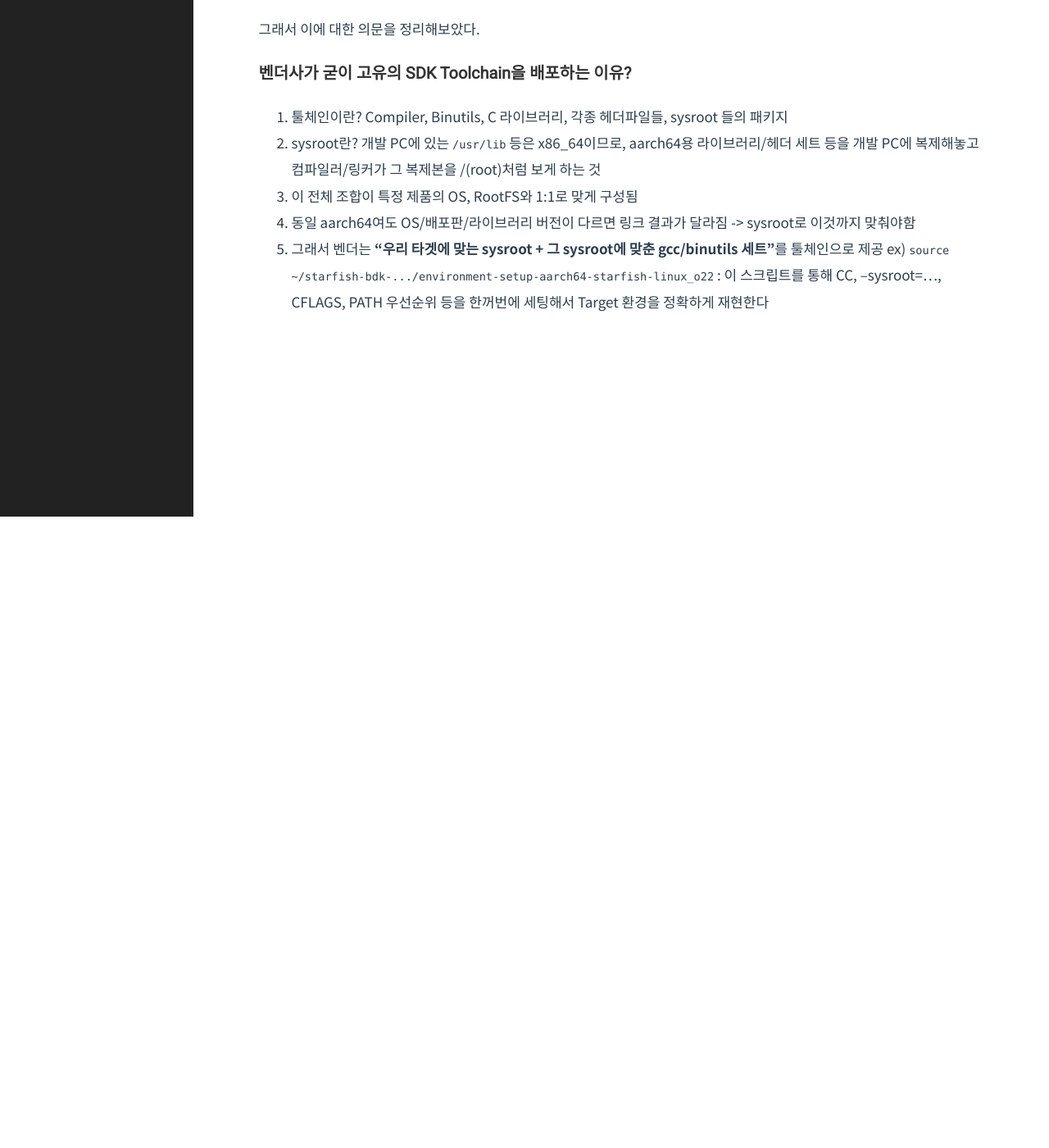
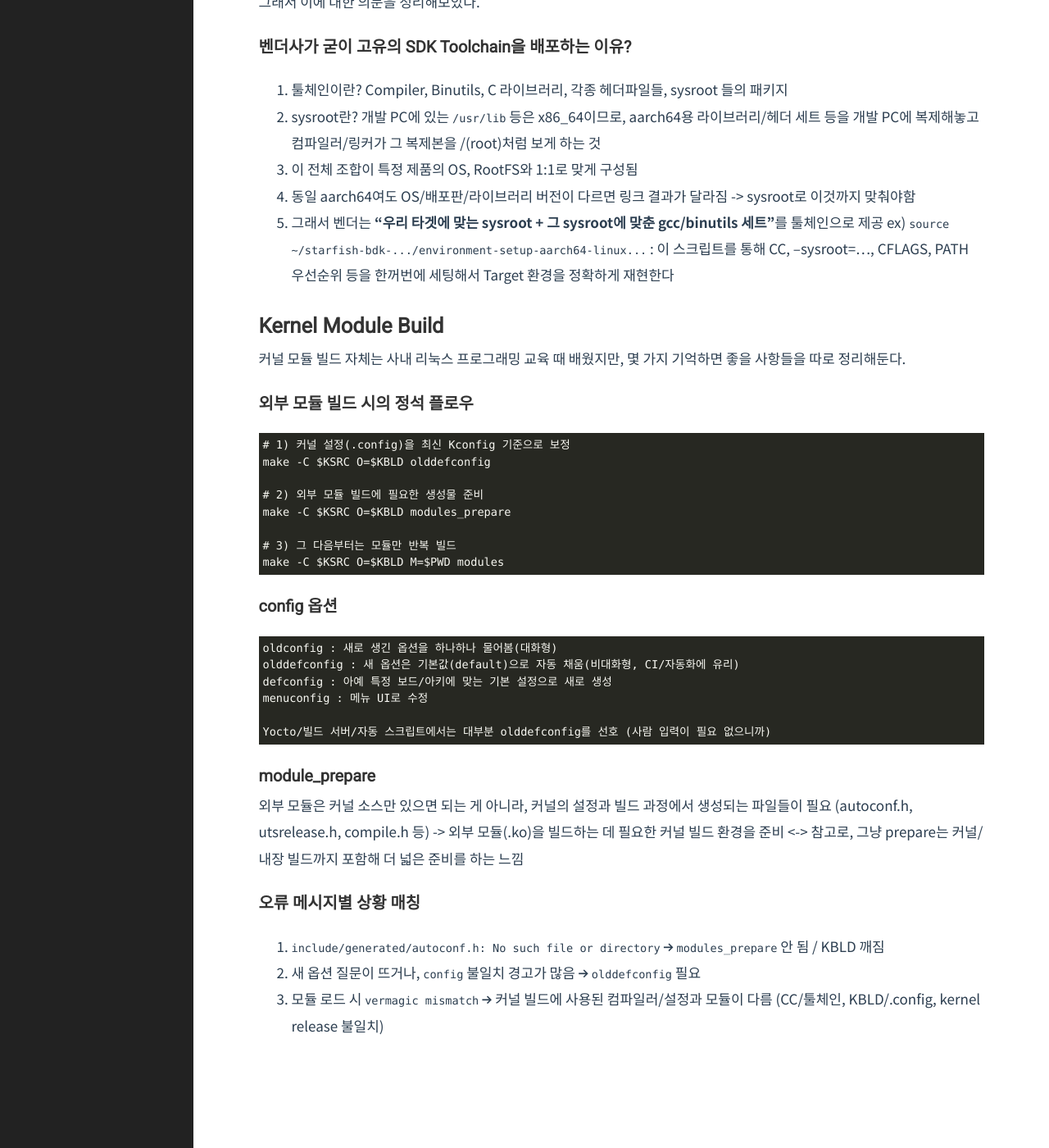
Before and after one commit to Herrtane/Herrtane.github.io, a Jekyll site: the page built from _posts/EmbeddedKernel/2026-05-27-embedded-yoctoandkernelbuild.md, in a window 1280 px wide and 1400 px high, scrolled down 1265 px. Shown: the whole window at 82% size. Built offline with Jekyll 4.4.1, drawn with Linux system fonts in a browser that asks for light colours; comment, search, counter and statistics services are not loaded; before the commit the page ends 1895 px from its top, so only the background shows below that.

Commit message:
Update 2026-05-27-embedded-yoctoandkernelbuild.md

````diff
--- a/_posts/EmbeddedKernel/2026-05-27-embedded-yoctoandkernelbuild.md
+++ b/_posts/EmbeddedKernel/2026-05-27-embedded-yoctoandkernelbuild.md
@@ -50,8 +50,6 @@ bitbake core-image-demo -c populate_sdk
 
 업무를 하다가 문득 궁금해졌다. '왜 벤더사마다 Toolchain이 다 다를까? 번거롭게 하지 말고 그냥 aarch-linux-gnu... 등으로 통일하면 안되려나?'
 
-<br/>
-
 그래서 이에 대한 의문을 정리해보았다.
 
 ### 벤더사가 굳이 고유의 SDK Toolchain을 배포하는 이유?
@@ -61,4 +59,49 @@ bitbake core-image-demo -c populate_sdk
 3. 이 전체 조합이 특정 제품의 OS, RootFS와 1:1로 맞게 구성됨
 4. 동일 aarch64여도 OS/배포판/라이브러리 버전이 다르면 링크 결과가 달라짐 -> sysroot로 이것까지 맞춰야함
 5. 그래서 벤더는 **“우리 타겟에 맞는 sysroot + 그 sysroot에 맞춘 gcc/binutils 세트”**를 툴체인으로 제공
-ex) `source ~/starfish-bdk-.../environment-setup-aarch64-starfish-linux_o22` : 이 스크립트를 통해 CC, --sysroot=..., CFLAGS, PATH 우선순위 등을 한꺼번에 세팅해서 Target 환경을 정확하게 재현한다
+ex) `source ~/starfish-bdk-.../environment-setup-aarch64-linux...` : 이 스크립트를 통해 CC, --sysroot=..., CFLAGS, PATH 우선순위 등을 한꺼번에 세팅해서 Target 환경을 정확하게 재현한다
+
+## Kernel Module Build
+
+커널 모듈 빌드 자체는 사내 리눅스 프로그래밍 교육 때 배웠지만, 몇 가지 기억하면 좋을 사항들을 따로 정리해둔다.
+
+### 외부 모듈 빌드 시의 정석 플로우
+
+```
+# 1) 커널 설정(.config)을 최신 Kconfig 기준으로 보정
+make -C $KSRC O=$KBLD olddefconfig
+
+# 2) 외부 모듈 빌드에 필요한 생성물 준비
+make -C $KSRC O=$KBLD modules_prepare
+
+# 3) 그 다음부터는 모듈만 반복 빌드
+make -C $KSRC O=$KBLD M=$PWD modules
+```
+
+### config 옵션
+
+```
+oldconfig : 새로 생긴 옵션을 하나하나 물어봄(대화형)
+olddefconfig : 새 옵션은 기본값(default)으로 자동 채움(비대화형, CI/자동화에 유리)
+defconfig : 아예 특정 보드/아키에 맞는 기본 설정으로 새로 생성
+menuconfig : 메뉴 UI로 수정
+
+Yocto/빌드 서버/자동 스크립트에서는 대부분 olddefconfig를 선호 (사람 입력이 필요 없으니까)
+```
+
+### module_prepare
+
+외부 모듈은 커널 소스만 있으면 되는 게 아니라, 커널의 설정과 빌드 과정에서 생성되는 파일들이 필요 (autoconf.h, utsrelease.h, compile.h 등) -> 외부 모듈(.ko)을 빌드하는 데 필요한 커널 빌드 환경을 준비
+<-> 참고로, 그냥 prepare는 커널/내장 빌드까지 포함해 더 넓은 준비를 하는 느낌
+
+### 오류 메시지별 상황 매칭
+
+1. `include/generated/autoconf.h: No such file or directory`
+→ `modules_prepare` 안 됨 / KBLD 깨짐
+
+2. 새 옵션 질문이 뜨거나, `config` 불일치 경고가 많음
+→ `olddefconfig` 필요
+
+3. 모듈 로드 시 `vermagic mismatch`
+→ 커널 빌드에 사용된 컴파일러/설정과 모듈이 다름
+(CC/툴체인, KBLD/.config, kernel release 불일치)
````
